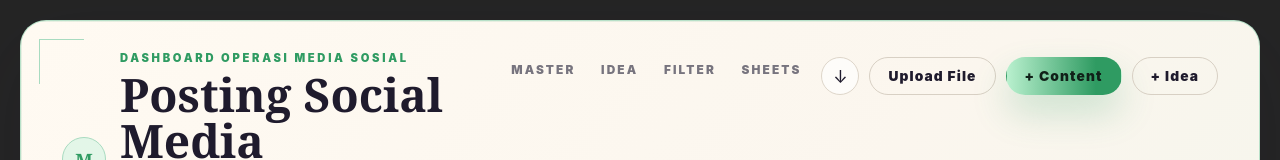
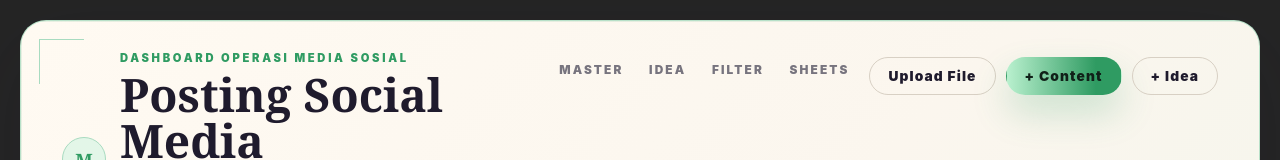
Before and after one commit to MrSecret777/ReportSocialMediaMATA, a plain HTML site: page index.html in a window 1280 px wide. Shown: the top 160 px of the page. Drawn offline with Linux system fonts and the light colour scheme.

Commit message:
Remove export button from topbar
Removed export button from the topbar actions.

```diff
--- a/index.html
+++ b/index.html
@@ -24,9 +24,6 @@
           <a href="https://docs.google.com/spreadsheets/d/1jt_U2Muw7ZhofPnojPlLH6jgpMaqINwESZJgnczdZ8s/edit" target="_blank" rel="noreferrer">Sheets</a>
         </nav>
         <div class="topbar-actions">
-          <button class="icon-button" id="exportButton" title="Eksport data contoh" aria-label="Eksport data contoh">
-            <span aria-hidden="true">↓</span>
-          </button>
           <button class="secondary-button" id="quickUploadButton">Upload File</button>
           <input class="sr-only" id="quickUploadInput" type="file" multiple />
           <button class="primary-button" id="addContentButton">+ Content</button>
```
